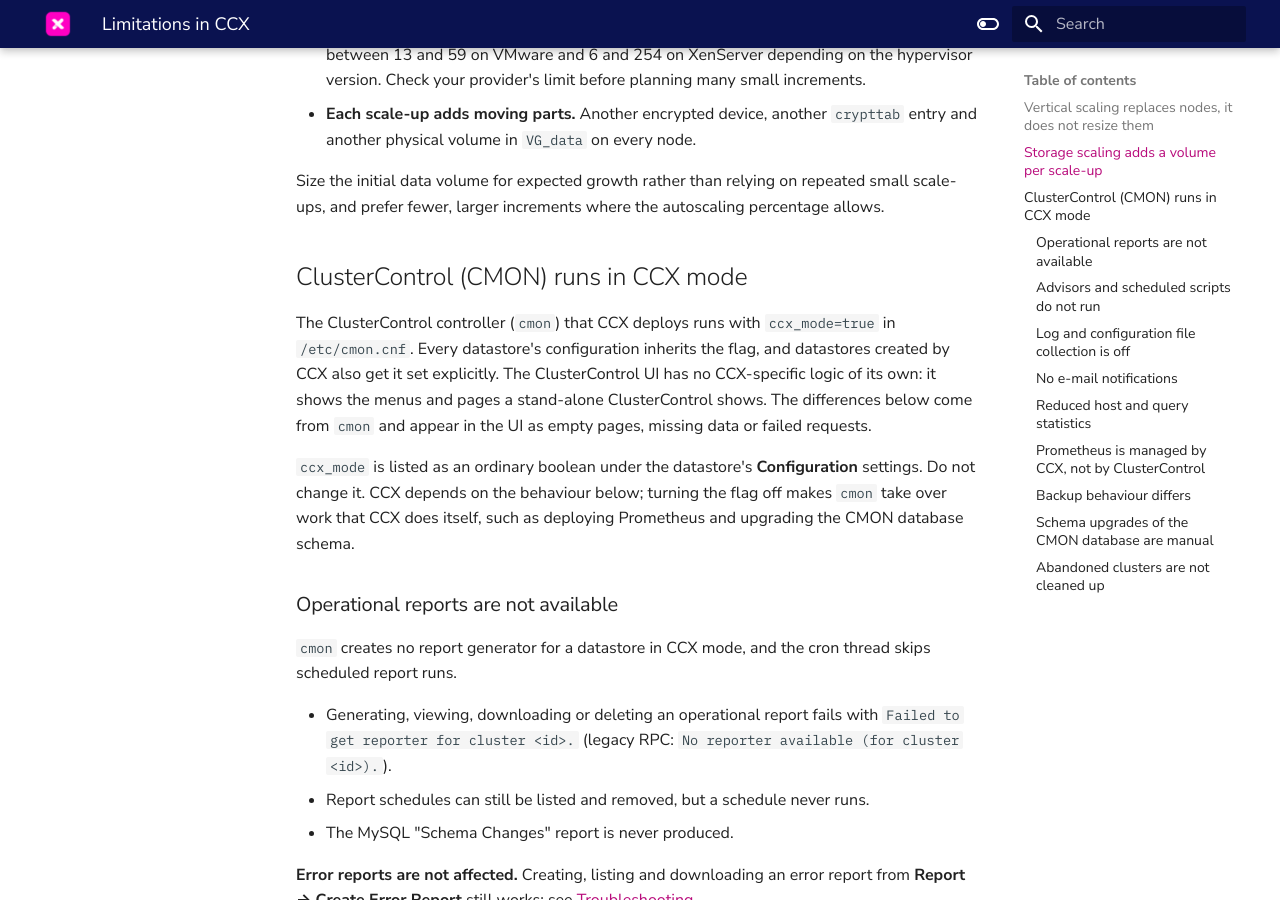
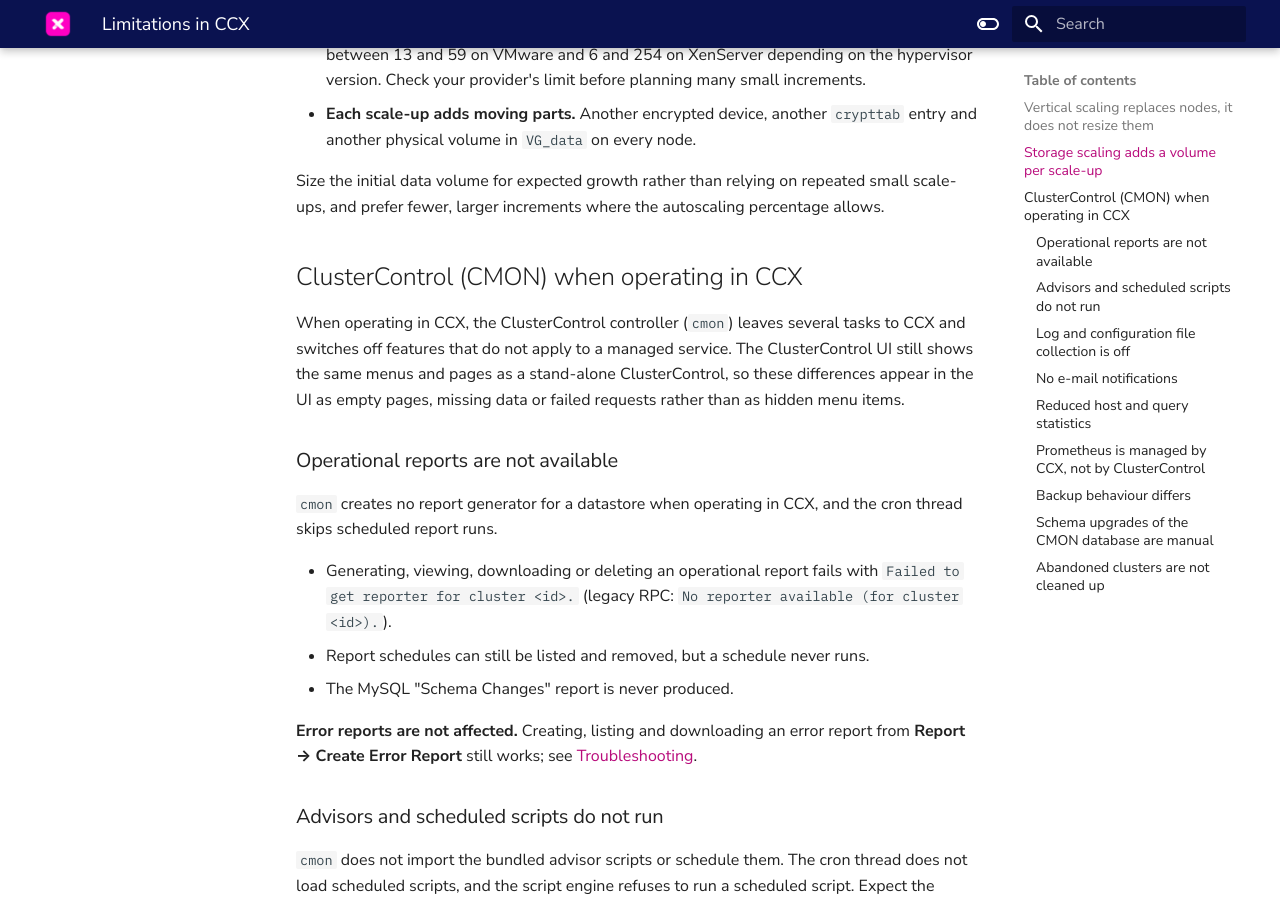
Before and after one commit to severalnines/ccx-docs, an MkDocs documentation site: the page built from docs/admin/Limitations.md, in a window 1280 px wide and 900 px high, scrolled down 710 px. Built offline with MkDocs 1.6.1 and Material for MkDocs 9.7.7, drawn with Linux system fonts in a browser that asks for light colours; comment, search, counter and statistics services are not loaded; some of the changed text lies outside the part shown.

Commit message:
CCX-6386 docs: describe CMON limitations as operating in CCX
Naming the controller setting, and pointing at where it shows up in the
datastore configuration, invites customers to switch it off. That would
make cmon take over work CCX does itself. Describe the behaviour as how
ClusterControl works when operating in CCX instead. The quoted cmon log
messages are kept verbatim so admins can still search for them.

Co-Authored-By: Claude Opus 5.5 <noreply@anthropic.com>

```diff
--- a/docs/admin/Limitations.md
+++ b/docs/admin/Limitations.md
@@ -33,24 +33,18 @@ Size the initial data volume for expected growth rather than relying on
 repeated small scale-ups, and prefer fewer, larger increments where the
 autoscaling percentage allows.
 
-## ClusterControl (CMON) runs in CCX mode
+## ClusterControl (CMON) when operating in CCX
 
-The ClusterControl controller (`cmon`) that CCX deploys runs with
-`ccx_mode=true` in `/etc/cmon.cnf`. Every datastore's configuration inherits
-the flag, and datastores created by CCX also get it set explicitly. The
-ClusterControl UI has no CCX-specific logic of its own: it shows the menus and
-pages a stand-alone ClusterControl shows. The differences below come from
-`cmon` and appear in the UI as empty pages, missing data or failed requests.
-
-`ccx_mode` is listed as an ordinary boolean under the datastore's
-**Configuration** settings. Do not change it. CCX depends on the behaviour
-below; turning the flag off makes `cmon` take over work that CCX does itself,
-such as deploying Prometheus and upgrading the CMON database schema.
+When operating in CCX, the ClusterControl controller (`cmon`) leaves several
+tasks to CCX and switches off features that do not apply to a managed
+service. The ClusterControl UI still shows the same menus and pages as a
+stand-alone ClusterControl, so these differences appear in the UI as empty
+pages, missing data or failed requests rather than as hidden menu items.
 
 ### Operational reports are not available
 
-`cmon` creates no report generator for a datastore in CCX mode, and the cron
-thread skips scheduled report runs.
+`cmon` creates no report generator for a datastore when operating in CCX, and
+the cron thread skips scheduled report runs.
 
 - Generating, viewing, downloading or deleting an operational report fails
   with `Failed to get reporter for cluster <id>.` (legacy RPC:
@@ -103,7 +97,7 @@ E-mail recipient settings in the UI have no effect.
 
 ### Reduced host and query statistics
 
-Some samplers are switched off or slowed down in CCX mode:
+Some samplers are switched off or slowed down when operating in CCX:
 
 - **SSH-based host statistics**: the CPU, network and OS collectors do not run;
   memory and TCP statistics still do. Use the Prometheus-based dashboards for
@@ -120,7 +114,7 @@ Some samplers are switched off or slowed down in CCX mode:
 
 ### Prometheus is managed by CCX, not by ClusterControl
 
-`cmon` does not install or recover Prometheus in CCX mode. A job that asks
+`cmon` does not install or recover Prometheus when operating in CCX. A job that asks
 ClusterControl to deploy Prometheus succeeds without changing anything and
 logs `In CCX mode - Prometheus is managed elsewhere. Won't install anything.`
 See [Observability](Observability.md) for how monitoring is deployed in CCX.
@@ -141,7 +135,7 @@ See [Observability](Observability.md) for how monitoring is deployed in CCX.
 
 ### Schema upgrades of the CMON database are manual
 
-`cmon` does not automatically upgrade its own database schema in CCX mode. It
+`cmon` does not automatically upgrade its own database schema when operating in CCX. It
 only checks the schema at start-up. If the schema does not match, the
 datastore's cluster thread does not start and the log shows
 `Cmon DB schema is not compatible in CCX mode. Please run the schema upgrade manually.`
@@ -149,6 +143,6 @@ datastore's cluster thread does not start and the log shows
 ### Abandoned clusters are not cleaned up
 
 `cmon` skips its abandoned-cluster cleanup and its cleanup of stale controller
-records in CCX mode. CCX is responsible for removing datastores. Never delete
+records when operating in CCX. CCX is responsible for removing datastores. Never delete
 nodes or datastores from the ClusterControl UI or the S9S CLI; see
 [Operations and Management](Troubleshooting/Operations-and-Management.md#clustercontrol-ui).
```
